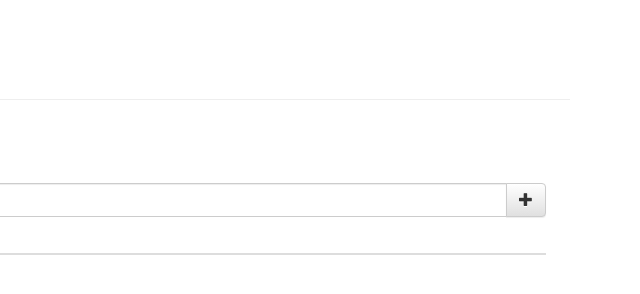
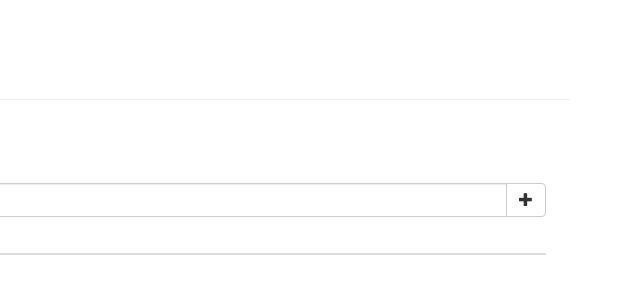
Before and after one commit to uqbar-project/eg-tareas-routing-angularJS-ES5, a website: page index.html in a window 1280 px wide. Shown: the full height of the page, 640-1280 px from the left. Drawn offline with nearby package versions, Linux system fonts and the light colour scheme; some packages are replaced by stand-ins of ours.

Commit message:
Update npm dependencies
This removes console errors

```diff
--- a/index.html
+++ b/index.html
@@ -10,7 +10,6 @@
 
   <!-- BOOTSTRAP -->
   <link rel="stylesheet" href="node_modules/bootstrap/dist/css/bootstrap.min.css">
-  <link rel="stylesheet" href="node_modules/bootstrap/dist/css/bootstrap-theme.min.css">
   <script src="node_modules/bootstrap/dist/js/bootstrap.min.js"></script>
 
   <!-- ANGULAR  -->
--- a/package.json
+++ b/package.json
@@ -19,10 +19,10 @@
   "license": "",
   "dependencies": {
     "angular": "^1.4.4",
-    "angular-ui-router": "^0.2.18",
+    "angular-ui-router": "^0.4.3",
     "bootstrap": "^3.3.5",
-    "http-server": "^0.8.0",
-    "jquery": "^2.1.4",
+    "http-server": "^0.10.0",
+    "jquery": "^3.2.1",
     "underscore": "^1.8.3"
   }
 }
```
